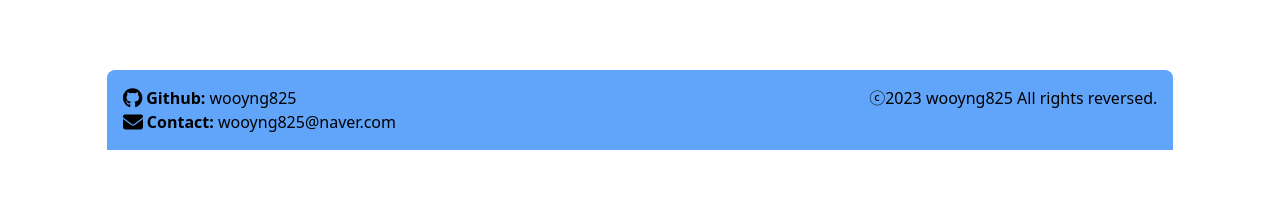
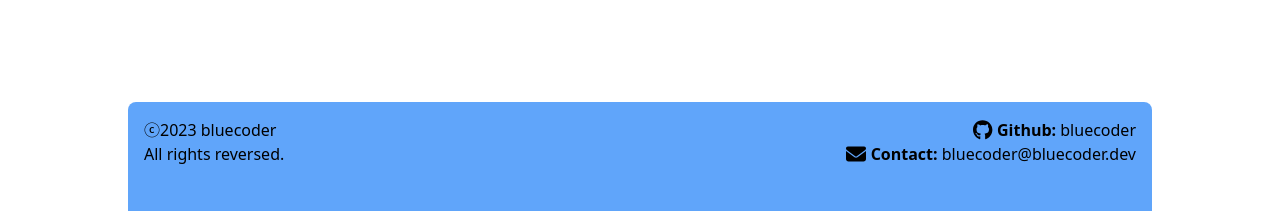
Before and after one commit to wooyng825/interview, a Next.js app: page / in a window 1280 px wide. Shown: the part 930-1141 px from the top of the page. Before the commit the page ends 1080 px from the top, so only its background shows below. Built offline with nearby package versions, Linux system fonts and the light colour scheme; no server answers; the database is empty.

Commit message:
3.2 ver 업데이트

```diff
--- a/components/Footer.tsx
+++ b/components/Footer.tsx
@@ -3,7 +3,7 @@ import { faEnvelope } from "@fortawesome/free-solid-svg-icons";
 import { faGithub } from '@fortawesome/free-brands-svg-icons'
 import { Dispatch, SetStateAction } from "react";
 
-const author = 'wooyng825';
+export const author = 'bluecoder';
 const now = new Date(Date.now()).getFullYear();
 const times = now === 2023 ? `${now}` : `${2023 - now}`;
 
@@ -19,8 +19,9 @@ export default function Footer({ setShowSelect }: Props) {
 
     return (
         <>
-            <footer className="bg-blue-400 rounded-t-lg">
-                <div className="flex flex-col items-start">
+            <footer className="bg-blue-400 rounded-t-lg flex">
+            <p className="flex flex-col"><span>{`ⓒ${times} ${author}`}</span><span>{"All rights reversed."}</span></p>
+                <div className="flex flex-col items-end">
                     <a target="blank" href="https://github.com/wooyng825" className="ts hover:underline hover:scale-105">
                         <FontAwesomeIcon icon={faGithub} className="fa-lg" />&nbsp;
                         <span className="font-bold">{"Github:"}</span>&nbsp;
@@ -28,9 +29,8 @@ export default function Footer({ setShowSelect }: Props) {
                     <span onClick={handleClick} className="ts hover:underline hover:scale-105 hover:cursor-pointer">
                         <FontAwesomeIcon icon={faEnvelope} className="fa-lg" />&nbsp;
                         <span className="font-bold">{"Contact:"}</span>&nbsp;
-                        {`${author}@naver.com`}</span>
+                        {`${author}@${author}.dev`}</span>
                 </div>
-                <span className="flex flex-wrap break-keep">{`ⓒ${times} ${author}`}&nbsp;{"All rights reversed."}</span>
             </footer>
         </>
     );
--- a/components/MailBox.tsx
+++ b/components/MailBox.tsx
@@ -3,11 +3,14 @@ import { FontAwesomeIcon } from "@fortawesome/react-fontawesome";
 import { faXmarkCircle, faClone } from "@fortawesome/free-solid-svg-icons";
 import Image from "next/image";
 import { toast } from "react-hot-toast";
+import { author } from "./Footer";
 
 type Props = {
     showSelect: boolean,
     setShowSelect: Dispatch<SetStateAction<boolean>>
 };
+
+const email = `${author}@${author}.dev`;
 
 export default function MailBox({ showSelect, setShowSelect }: Props) {
     const handleClick = () => {
@@ -43,13 +46,13 @@ export default function MailBox({ showSelect, setShowSelect }: Props) {
                 style={{ top: "200%" }}>
                 <div className="py-2 w-full flex justify-around">
                     <span>
-                        <span className="font-bold">{"Contact:"}</span>&nbsp;<span>{"wooyng825@naver.com"}</span>
+                        <span className="font-bold">{"Contact:"}</span>&nbsp;<span>{email}</span>
                     </span>
                     <button type="button" className="ts text-gray-500 hover:text-black hover:scale-125"
                         onClick={clipBoard}>
                         <FontAwesomeIcon icon={faClone} className="fa-xl" /></button>
                 </div>
-                <a target="blank" href="https://mail.naver.com/write/popup?srvid=note&to=wooyng825@naver.com" className="select-part ts bg-white">
+                <a target="blank" href={`https://mail.naver.com/write/popup?srvid=note&to=${email}`} className="select-part ts bg-white">
                     <Image src="/icons/naver.png" width={80} height={80} alt="네이버 로고" />네이버 메일</a>
                 <a target="blank" href="https://mail.daum.net" className="select-part ts bg-white">
                     <Image src="/icons/daum.png" width={55} height={55} alt="다음 로고" />다음 메일</a>
@@ -57,8 +60,7 @@ export default function MailBox({ showSelect, setShowSelect }: Props) {
                     <Image src="/icons/kakao.png" width={70} height={70} alt="카카오 로고" />카카오 메일</a>
                 <a target="blank" href="https://mail.google.com/mail/u/0/#inbox?compose=new" className="select-part ts bg-white">
                     <Image src="/icons/google.png" width={70} height={70} alt="구글 로고" />구글 Gmail</a>
-                <a target="blank" href="mailto:wooyng825@naver.com" className="select-part ts bg-white">
-                    <Image src="/icons/microsoft.png" width={100} height={100} alt="MS 로고" />메일 앱</a>
+                <a target="blank" href={`mailto:${email}`} className="select-part ts bg-white">메일 앱</a>
                 <button type="button" className="ts mt-5 hover:scale-150"
                     onClick={handleClick}>
                     <FontAwesomeIcon icon={faXmarkCircle} className="fa-xl" /></button>
--- a/pages/dataset.tsx
+++ b/pages/dataset.tsx
@@ -71,9 +71,8 @@ export default function DataSet({ uid }: Props) {
                                 time: '',
                             });
                         }
+                        dataList.length === 0 ? toast.success('데이터 불러오기 완료') : null;
                         setDataList([...results]);
-                        toast.remove();
-                        toast.success('데이터 불러오기 완료');
                     } else { toast.error('데이터가 존재하지 않습니다.'); }
                 } else {
                     toast.error('데이터가 존재하지 않습니다.');
--- a/pages/practice.tsx
+++ b/pages/practice.tsx
@@ -112,6 +112,7 @@ export default function Practice({ uid }: Props) {
         Load: async () => {
             let firstRes = false;
             let secondRes = false;
+
             await get(ref(db, `users/${userId ?? uid}`)).then((snapshot) => {
                 if (snapshot.exists()) {
                     const data = snapshot.val();
@@ -233,7 +234,7 @@ export default function Practice({ uid }: Props) {
             <Headmeta title={"연습실"} url={"https://interview.bluecoder.dev/practice"} imageUrl={"/images/microphone.jpg"} />
             <div id="horizontal-btn" className="text-right">
                 <button onClick={handleClick.ToggleHorizontal}
-                    className={`fixed ${scrollState ? "bottom-28" : "bottom-10"} right-10 px-3 py-2 font-bold rounded-full text-sky-300 bg-white border-2 border-sky-300 hover:text-white hover:bg-sky-300`}>
+                    className={`fixed ${scrollState ? "bottom-28" : "bottom-10"} right-10 px-3 py-2 z-10 font-bold rounded-full text-sky-300 bg-white border-2 border-sky-300 hover:text-white hover:bg-sky-300`}>
                     {horizontal ? "가로 보기" : "세로 보기"}
                 </button>
             </div>
--- a/styles/globals.css
+++ b/styles/globals.css
@@ -44,7 +44,7 @@ body[data-page="/practice"]::before {
     }
 
     footer {
-        @apply flex w-5/6 p-4 mx-auto justify-between relative translate-y-full;
+        @apply flex w-4/5 h-28 p-4 mx-auto justify-between relative translate-y-full;
     }
 }
 
```
Also changed, not shown: 1 other file (tests, documents, lock files or other folders).
